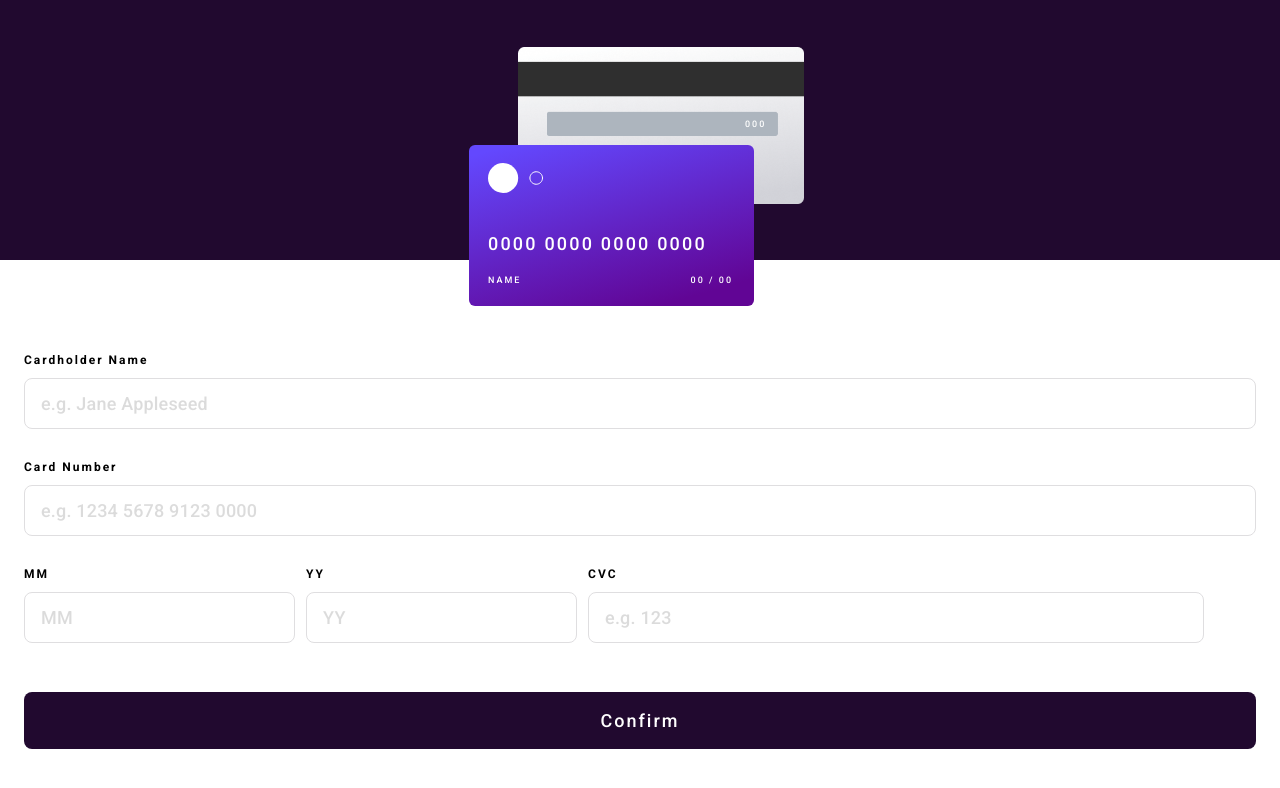
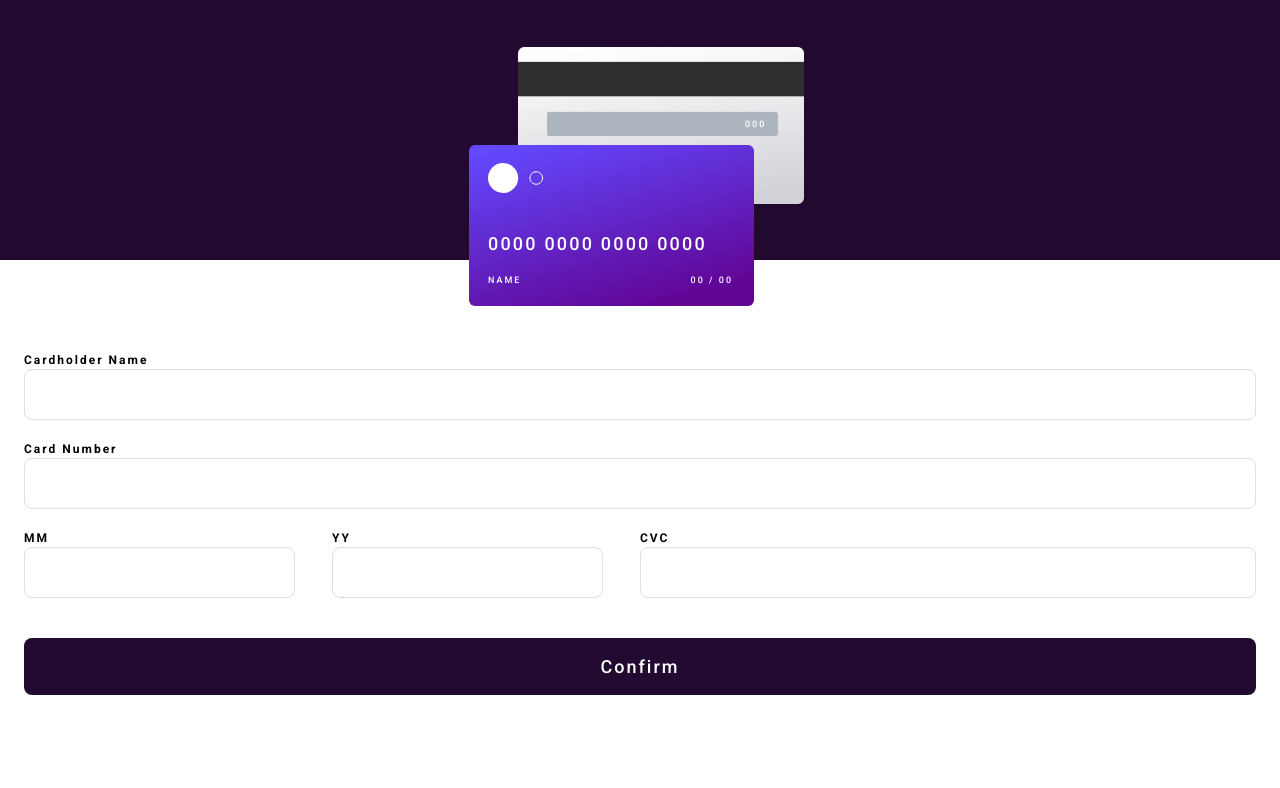
Before and after one commit to Amiko1/interactive-card, a Vue app: page / in a window 1280 px wide. Shown: the top 788 px of the page. Built offline with nearby package versions, Linux system fonts and the light colour scheme.

Commit message:
final project but need refactor

```diff
--- a/index.html
+++ b/index.html
@@ -5,7 +5,7 @@
     <link rel="icon" href="/favicon.ico" />
     <meta name="viewport" content="width=device-width, initial-scale=1.0" />
     <link href="https://fonts.googleapis.com/css2?family=Roboto:wght@100;300;400;500;700;900&display=swap" rel="stylesheet">
-    <title>Vite App</title>
+    <title>Credit Card</title>
   </head>
   <body>
     <div id="app"></div>
--- a/src/App.vue
+++ b/src/App.vue
@@ -1,6 +1,6 @@
 <template>
   <section class="card">
-    <header class="card__header">
+    <header aria-hidden="true" class="card__header">
       <CreditCardFront
         :card="{
           name,
@@ -20,19 +20,16 @@
           v-model="name"
           label="Cardholder Name"
           class="card--input"
-          placeholder="e.g. Jane Appleseed"
           onkeydown="return /^[a-zA-Z ]*$/i.test(event.key)"
         />
 
         <BaseInput
           v-model="number"
-
           :error="numberError"
           @keypress="onlyNumber"
           label="Card Number"
           class="card--input"
           maxlength="16"
-          placeholder="e.g. 1234 5678 9123 0000"
         />
         <p class="input-wrapper">
           <BaseInput
@@ -40,7 +37,6 @@
             @keypress="onlyNumber"
             label="MM"
             class="card--input card__mm"
-            placeholder="MM"
             maxlength="2"
           />
           <BaseInput
@@ -48,7 +44,6 @@
             label="YY"
             @keypress="onlyNumber"
             class="card--input card__yy"
-            placeholder="YY"
             maxlength="2"
           />
           <BaseInput
@@ -56,102 +51,69 @@
             v-model="cvc"
             label="CVC"
             class="card--input card__cvc"
-            placeholder="e.g. 123"
             maxlength="3"
           />
         </p>
         <div class="errors">
-          <BaseError v-if="mmError"  :error="mmError"   />
-          <BaseError v-if="yyError"  :error="yyError" />
-          <BaseError v-if="cvcError"  :error="cvcError" />
+          <BaseError v-if="mmError" :error="mmError" />
+          <BaseError v-if="yyError" :error="yyError" />
+          <BaseError v-if="cvcError" :error="cvcError" />
         </div>
-        <base-button class="card__button" type="submit">Confirm</base-button>
+        <base-button  class="card__button" type="submit"
+          >Confirm
+          <span v-if="Object.keys(errors).length !== 0" class="sr-only"
+            >is not avaliable because of errors</span
+          >
+        </base-button>
       </form>
     </main>
   </section>
 </template>
 
-<script>
+<script setup>
 import CreditCardFront from "./components/CreditCardFront.vue";
 import CreditCardBack from "./components/CreditCardBack.vue";
 import ThankFullVue from "./components/ThankFull.vue";
-import BaseButton from './components/BaseButton.vue'
+import BaseButton from "./components/BaseButton.vue";
 import BaseError from "./components/BaseError.vue";
 import BaseInput from "./components/BaseInput.vue";
 import { useField, useForm } from "vee-validate";
-import { ref } from "vue";
+import { ref, onUpdated } from "vue";
 import * as yup from "yup";
 
-export default {
-  components: {
-    CreditCardFront,
-    CreditCardBack,
-    BaseInput,
-    BaseError,
-    CreditCardFront,
-    BaseButton,
-    ThankFullVue
-  },
-
-  setup() {
-
-    const isFormSubmited = ref(false)
+let isFormSubmited = ref(false);
 
 const validationSchema = yup.object({
-      number: yup.string().required("This field is required").min(16),
-      name: yup.string().required("this field is required").min(4),
-      yy: yup.string().required("this ffield is required").min(2),
-      mm: yup.string().required("this field is requried").min(2),
-      cvc: yup.string().required("this field is required").min(3),
+  number: yup.string().required().min(16),
+  name: yup.string().required().min(4),
+  yy: yup.string().required().min(2),
+  mm: yup.string().required().min(2),
+  cvc: yup.string().required().min(3),
 });
 
-    const { handleSubmit } = useForm({ validationSchema });
+const { errors, handleSubmit, resetForm } = useForm({ validationSchema });
 
 const { value: number, errorMessage: numberError } = useField("number");
-
 const { value: name, errorMessage: nameError } = useField("name");
-
 const { value: yy, errorMessage: yyError } = useField("yy");
-
 const { value: mm, errorMessage: mmError } = useField("mm");
-
 const { value: cvc, errorMessage: cvcError } = useField("cvc");
 
-    const submit = handleSubmit(values => {
+const submit = handleSubmit((values) => {
   isFormSubmited.value = true;
-    })
+});
 
 const continueForm = () => {
   isFormSubmited.value = false;
-    }
+  resetForm();
+};
 
-    return {
-      number,
-      numberError,
-      name,
-      nameError,
-      yy,
-      yyError,
-      mm,
-      mmError,
-      cvc,
-      cvcError,
-      submit,
-      isFormSubmited,
-      continueForm
-    };
-  },
-
-  methods: {
-    onlyNumber($event) {
-      //console.log($event.keyCode); //keyCodes value
+const onlyNumber = ($event) => {
   let keyCode = $event.keyCode ? $event.keyCode : $event.which;
   if ((keyCode < 48 || keyCode > 57) && keyCode !== 46) {
     // 46 is dot
     $event.preventDefault();
   }
-    },
-  },
 };
 </script>
 
@@ -170,7 +132,7 @@ export default {
     top: toRem(145);
     z-index: 10;
     left: 50%;
-    transform: translateX(-60%)
+    transform: translateX(-60%);
   }
 
   &__back {
@@ -190,7 +152,7 @@ export default {
 
   .input-wrapper {
     display: flex;
-    gap: toRem(11);
+    justify-content: space-between;
   }
 
   .card__cvc {
@@ -205,7 +167,7 @@ export default {
   .errors {
     display: flex;
     flex-direction: column;
-    gap: toRem(5)
+    gap: toRem(5);
   }
 }
 
@@ -230,16 +192,16 @@ export default {
       left: initial;
       transform: initial;
       display: block;
-      left:initial;
+      left: initial;
       right: -126px;
 
-       position:relative;
+      position: relative;
     }
     &__back {
       margin: initial;
       position: relative;
 
-      top:toRem(170);
+      top: toRem(170);
       right: -226px;
     }
     &__form {
--- a/src/assets/styles/reset.css
+++ b/src/assets/styles/reset.css
@@ -115,3 +115,13 @@
     font-size: 130%;
   }
 }
+.sr-only {
+  position: absolute;
+  width: 1px;
+  height: 1px;
+  padding: 0;
+  margin: -1px;
+  overflow: hidden;
+  clip: rect(0,0,0,0);
+  border: 0;
+}
--- a/src/components/BaseButton.vue
+++ b/src/components/BaseButton.vue
@@ -14,5 +14,8 @@
         color:$white;
         border-radius: 8px;
         margin-bottom: 8px;
+        &:focus{
+          outline: 5px solid $blue;
+        }
     }
 </style>
--- a/src/components/BaseError.vue
+++ b/src/components/BaseError.vue
@@ -1,5 +1,5 @@
 <template>
-  <p class="error" v-if="error != ''"> {{error && `* ${error}`}}</p>
+  <p tabindex="0" class="error" v-if="error != ''" v-html="error && `<span aria-hidden='true'>* </span> ${error}`"></p>
 </template>
 
 <script setup>
--- a/src/components/BaseInput.vue
+++ b/src/components/BaseInput.vue
@@ -1,13 +1,20 @@
 <template>
   <div class="input-wrap">
-    <label   v-if="label">{{ label }}</label>
+    <label v-if="label"
+      >{{ label }}
       <input
         type="text"
         :value="modelValue"
         @input="$emit('update:modelValue', $event.target.value)"
         v-bind="$attrs"
       />
-    <p class="error" v-if="error != ''">{{error && `* ${error}`}}</p>
+    </label>
+    <p
+      tabindex="0"
+      class="error"
+      v-if="error"
+      v-html="error && `<span aria-hidden='true'>* </span> ${error}`"
+    ></p>
   </div>
 </template>
 
@@ -23,7 +30,6 @@ defineProps({
   },
   error: {
     type: String,
-
   },
 });
 </script>
@@ -35,6 +41,7 @@ defineProps({
   gap: toRem(9);
   align-items: start;
   label {
+    width: 100%;
     @include bodyS;
     font-weight: 600;
   }
@@ -57,8 +64,6 @@ defineProps({
   .error {
     @include bodyS;
     color: $red;
-
-
   }
 }
 </style>
--- a/src/components/CreditCardFront.vue
+++ b/src/components/CreditCardFront.vue
@@ -5,7 +5,9 @@
       <FilledCircle />
       <StrokeCircle />
     </div>
-    <p data-test="number" class="card__number">{{ cardNumber }}</p>
+    <p data-test="number" class="card__number">
+      {{ cardNumber }}
+    </p>
     <div class="container">
       <p data-test="name" class="card__name">
         {{ cardName }}
@@ -20,6 +22,7 @@ import { toRefs, computed } from "@vue/reactivity";
 import { mergeTexts } from "../utils/helpers.js";
 import FilledCircle from "./icons/FilledCircle.vue";
 import StrokeCircle from "./icons/StrokeCircle.vue";
+
 
 const props = defineProps({
   card: {
@@ -44,17 +47,21 @@ let defaultYY = "00";
 let defaultName = "name";
 
 const cardNumber = computed(() => {
-  if (card.value.number?.length < 17)
+  const MAX_NUMBER_SIZE = defaultNumber.length;
+
+  if (card.value.number?.length <= MAX_NUMBER_SIZE)
     defaultNumber = mergeTexts(defaultNumber, card.value.number.trim());
 
   return defaultNumber.replace(/.{4}/g, "$& ");
 });
 
 const cardDate = computed(() => {
-  if (card.value.mm?.length < 3)
+  const MAX_DATE_SIZE = defaultMM.length;
+
+  if (card.value.mm?.length <= MAX_DATE_SIZE)
     defaultMM = mergeTexts(defaultMM, card.value.mm.trim());
 
-  if (card.value.yy?.length < 3)
+  if (card.value.yy?.length <= MAX_DATE_SIZE)
     defaultYY = mergeTexts(defaultYY, card.value.yy.trim());
 
   return `${defaultMM} / ${defaultYY}`;
@@ -106,11 +113,4 @@ const cardName = computed(() => {
     justify-content: space-between;
   }
 }
-
-// @media (min-width: 700px) {
-//   .card {
-//     min-width: toRem(447);
-//     height: toRem(245);
-//   }
-// }
 </style>
--- a/src/components/ThankFull.vue
+++ b/src/components/ThankFull.vue
@@ -1,23 +1,38 @@
 <template>
-  <article class="thankfull">
-    <h2 class="thankfull__title">Thank You!</h2>
+  <article  class="thankfull">
+    <h2 tabindex="0" ref="text" class="thankfull__title">
+      Thank You! <span class="sr-only">We'hve added your card details</span>
+    </h2>
     <p class="thankfull__subtitle">We'hve added your card details</p>
-    <base-button @click="$emit('continueForm')" class="thankfull__button">Continue</base-button>
+    <base-button @click="$emit('continueForm')" class="thankfull__button"
+      >Continue </base-button
+    >
   </article>
 </template>
 
 <script>
-import BaseButton from './BaseButton.vue'
+import BaseButton from "./BaseButton.vue";
+import { ref, onMounted } from "vue";
 export default {
   components: {
-    BaseButton
-}
-}
+    BaseButton,
+  },
+
+  setup() {
+    const text = ref(null);
+    onMounted(() => {
+      text.value.focus();
+    });
+
+    return {
+      text,
+    };
+  },
+};
 </script>
 
 <style scoped lang="scss">
 .thankfull {
-
   text-align: center;
   &__title {
     @include headlineXL;
@@ -31,7 +46,7 @@ components: {
   }
 
   &__button {
-        margin-top:toRem(47)
+    margin-top: toRem(47);
   }
 }
 </style>
```
Also changed, not shown: src/components/CreditCardBack.vue (+0 -10 lines). Lines whose indentation alone changed are shown as unchanged.
